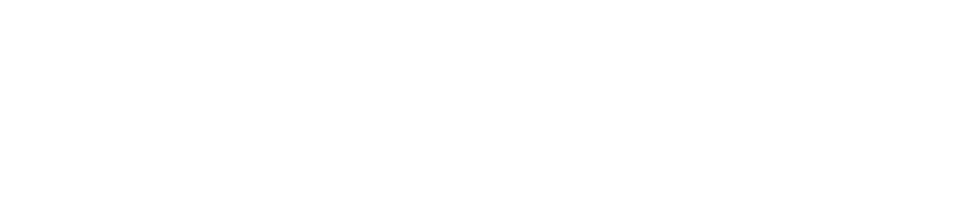
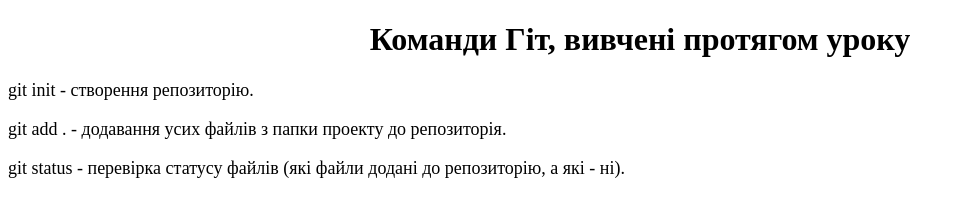
Before and after one commit to hllxing/dz4, a plain HTML site: page index.html in a window 1280 px wide. Shown: the whole page, without its empty margins (0-964 px from the left). Drawn offline with Linux system fonts and the light colour scheme.

Commit message:
second commit

```diff
--- a/index.html
+++ b/index.html
@@ -8,6 +8,19 @@
     <title> Git Commands </title>
 </head>
 <body>
+<h1 style="text-align: center"> Команди Гіт, вивчені протягом уроку </h1>
+
+<p style="font-size: large">
+    git init - створення репозиторію.
+</p>
+
+<p style="font-size: large">
+    git add . - додавання усих файлів з папки проекту до репозиторія.
+</p>
+
+<p style="font-size: large">
+    git status - перевірка статусу файлів (які файли додані до репозиторію, а які - ні).
+</p>
 
 </body>
 </html>
```
